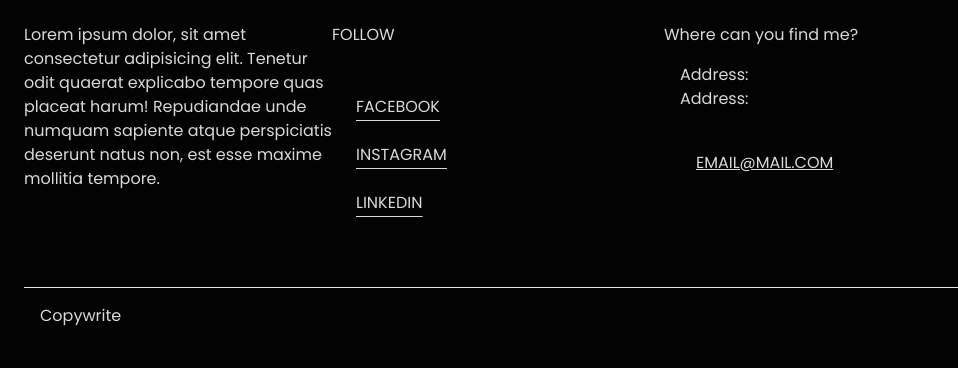
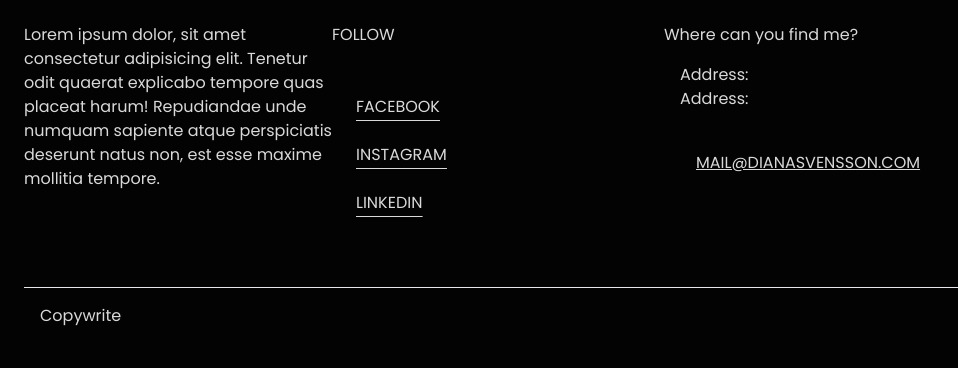
Before and after one commit to CBergane/diana, a Django app: page /clients/ in a window 1280 px wide. Shown: the part 912-1280 px from the top of the page, without its empty margins (0-958 px from the left). Run offline with Django 4.2, Linux system fonts and the light colour scheme; data that the repository does not hold is empty; some libraries are stand-ins or nearby versions.

Commit message:
more function

```diff
--- a/diana_portfolio/core/templates/core/base.html
+++ b/diana_portfolio/core/templates/core/base.html
@@ -1,4 +1,4 @@
-{% load static tailwind_tags %}
+{% load static %}
 <!DOCTYPE html>
 <html lang="en">
 	<head>
@@ -80,7 +80,9 @@
                 <div class="p-4">
                     <div class="gray-color">Address:</div>
                     <div class="gray-color">Address:</div>
-                    <div class="gray-color underline uppercase pt-10 ml-4">email@mail.com</div>
+                    <div class="gray-color underline uppercase pt-10 ml-4">
+                        <a href="mailto:mail@dianasvensson.com">mail@dianasvensson.com</a>
+                    </div>
                 </div>
             </div>
         </div>
--- a/diana_portfolio/diana_portfolio/settings.py
+++ b/diana_portfolio/diana_portfolio/settings.py
@@ -51,8 +51,6 @@
     'django.contrib.sessions',
     'django.contrib.messages',
     'django.contrib.staticfiles',
-    'tailwind',
-    'theme',
     'cloudinary',
     'cloudinary_storage',
     'core',
```
